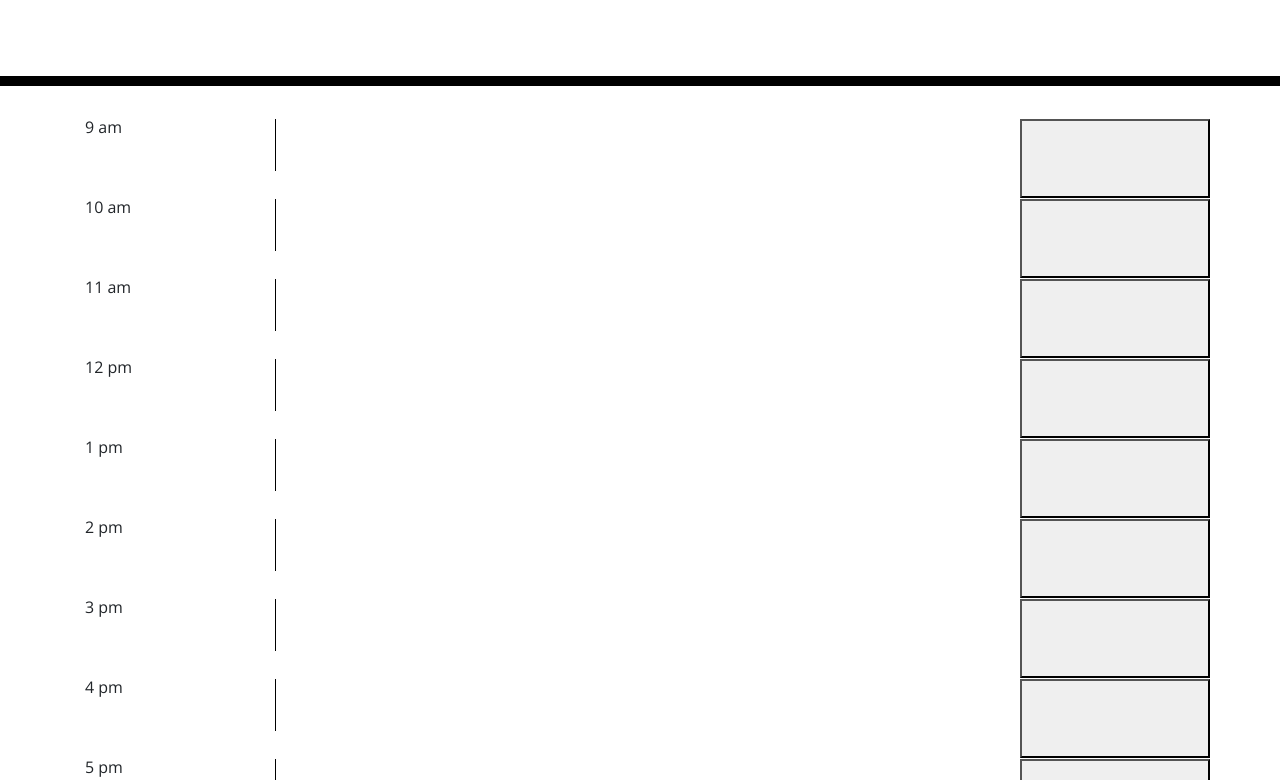
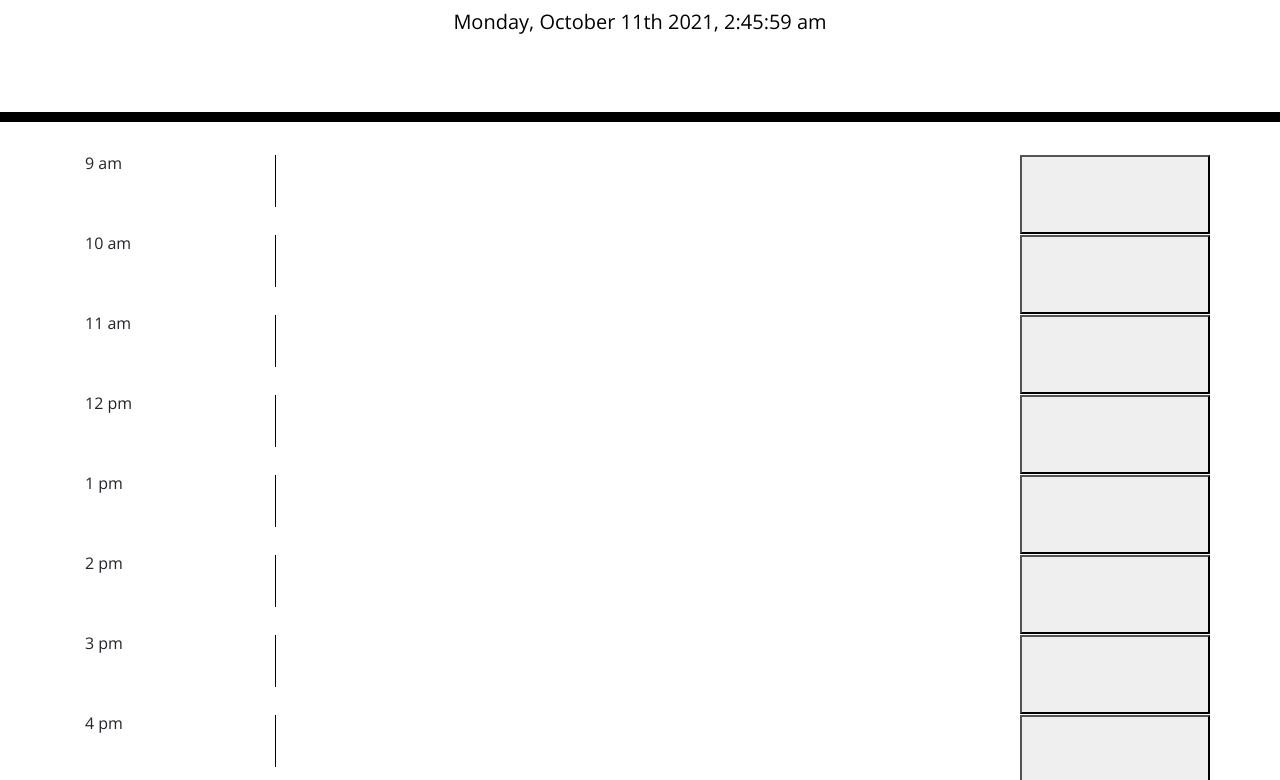
Before and after one commit to tarekyou/workday-scheduler, a plain HTML site: page index.html in a window 1280 px wide. Shown: the part 182-962 px from the top of the page. Drawn offline with nearby package versions, Linux system fonts and the light colour scheme; a web font is replaced by a local one.

Commit message:
added moment to display time

```diff
--- a/assets/script/script.js
+++ b/assets/script/script.js
@@ -0,0 +1,2 @@
+var today = (moment().format("dddd, MMMM Do YYYY, h:mm:ss a"));
+$("#currentDay").text(today);
```
Also changed, not shown: index.html (+0 -1 lines).
